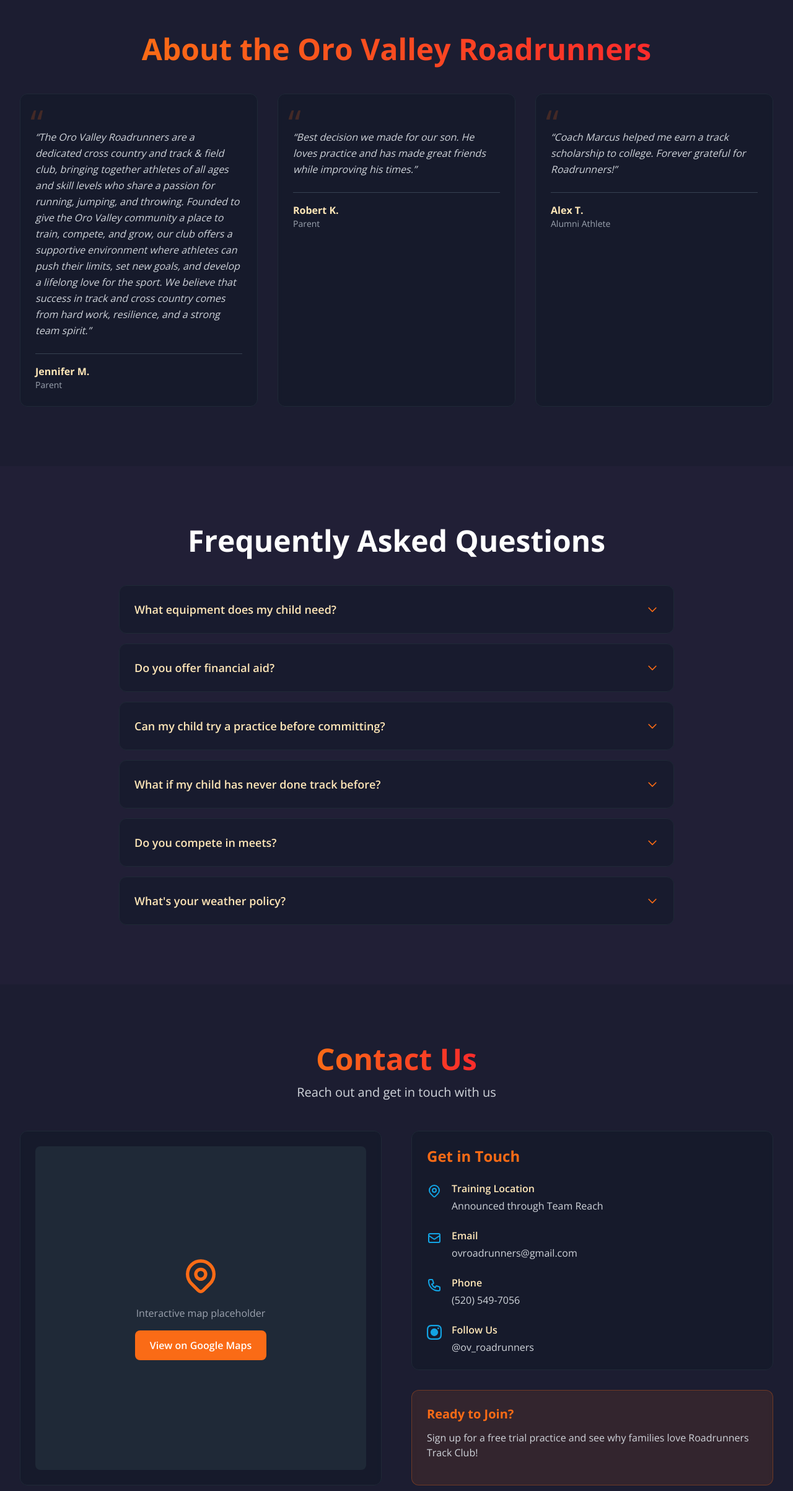
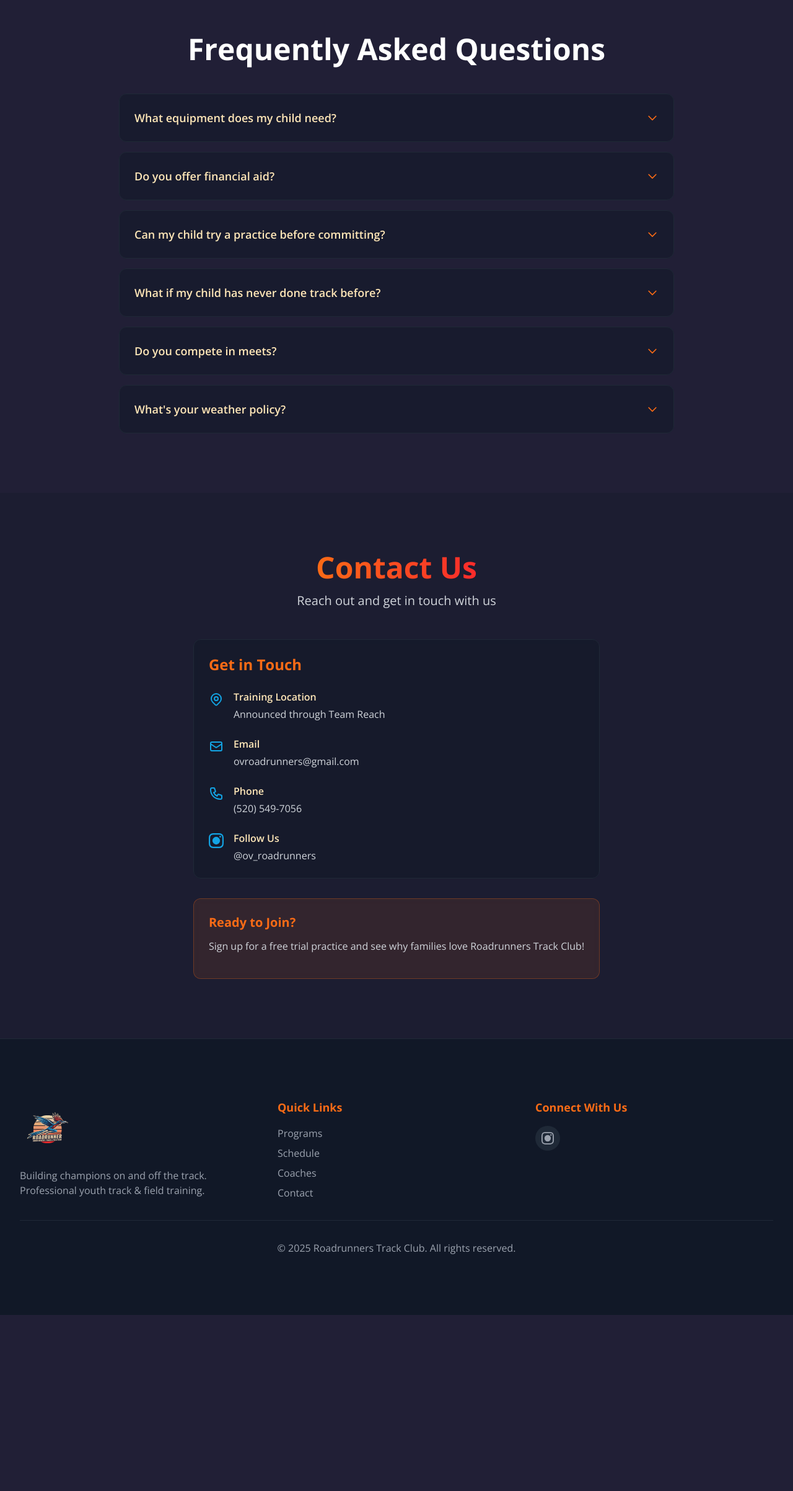
Before and after one commit to flores8/roadrunners, a Next.js app: page / in a window 1280 px wide. Shown: the part 8061-10466 px from the top of the page at 62% size. After the commit the page ends 10182 px from the top, so only its background shows below. Built offline with nearby package versions, Linux system fonts and the light colour scheme.

Commit message:
update contact us and remove testimonials section

```diff
--- a/app/page.tsx
+++ b/app/page.tsx
@@ -3,7 +3,7 @@ import Programs from '@/components/Programs'
 import WhatToExpect from '@/components/WhatToExpect'
 import Schedule from '@/components/Schedule'
 import Coaches from '@/components/Coaches'
-import Testimonials from '@/components/Testimonials'
+
 import FAQs from '@/components/FAQs'
 import Location from '@/components/Location'
 import Footer from '@/components/Footer'
@@ -16,7 +16,7 @@ export default function Home() {
       <WhatToExpect />
       <Schedule />
       <Coaches />
-      <Testimonials />
+
       <FAQs />
       <Location />
       <Footer />
--- a/components/FAQs.tsx
+++ b/components/FAQs.tsx
@@ -34,9 +34,8 @@ export default function FAQs() {
                     {faq.question}
                   </h3>
                   <svg
-                    className={`w-5 h-5 text-accent-orange transform transition-transform ${
-                      openIndex === index ? 'rotate-180' : ''
-                    }`}
+                    className={`w-5 h-5 text-accent-orange transform transition-transform ${openIndex === index ? 'rotate-180' : ''
+                      }`}
                     fill="none"
                     strokeLinecap="round"
                     strokeLinejoin="round"
@@ -51,25 +50,12 @@ export default function FAQs() {
 
               <div
                 id={`faq-answer-${index}`}
-                className={`overflow-hidden transition-all duration-300 ${
-                  openIndex === index ? 'max-h-96 mt-4' : 'max-h-0'
-                }`}
+                className={`overflow-hidden transition-all duration-300 ${openIndex === index ? 'max-h-96 mt-4' : 'max-h-0'
+                  }`}
               >
                 <p className="text-gray-300 leading-relaxed">
                   {faq.answer}
-                  {faq.link && (
-                    <>
-                      {' '}
-                      <a
-                        href={faq.link}
-                        target="_blank"
-                        rel="noopener noreferrer"
-                        className="text-accent-blue hover:text-blue-400 underline font-semibold"
-                      >
-                        {faq.linkText}
-                      </a>
-                    </>
-                  )}
+
                 </p>
               </div>
             </div>
--- a/components/Location.tsx
+++ b/components/Location.tsx
@@ -13,49 +13,10 @@ export default function Location() {
           <p className="text-xl text-gray-300">{location.subtitle}</p>
         </div>
 
-        <div className="grid grid-cols-1 lg:grid-cols-2 gap-12">
-          {/* Map placeholder */}
-          <div className="card h-96 lg:h-auto min-h-[400px]">
-            <div className="w-full h-full bg-gray-800 rounded-lg flex items-center justify-center">
-              <div className="text-center">
-                <svg
-                  className="w-16 h-16 text-accent-orange mx-auto mb-4"
-                  fill="none"
-                  strokeLinecap="round"
-                  strokeLinejoin="round"
-                  strokeWidth="2"
-                  viewBox="0 0 24 24"
-                  stroke="currentColor"
-                >
-                  <path d="M17.657 16.657L13.414 20.9a1.998 1.998 0 01-2.827 0l-4.244-4.243a8 8 0 1111.314 0z" />
-                  <path d="M15 11a3 3 0 11-6 0 3 3 0 016 0z" />
-                </svg>
-                <p className="text-gray-400 mb-4">Interactive map placeholder</p>
-                <a
-                  href={location.mapLink}
-                  target="_blank"
-                  rel="noopener noreferrer"
-                  className="btn-primary inline-block"
-                >
-                  View on Google Maps
-                </a>
-              </div>
-              {/* Replace with actual map embed:
-              <iframe
-                src="YOUR_GOOGLE_MAPS_EMBED_URL"
-                width="100%"
-                height="100%"
-                style={{ border: 0 }}
-                allowFullScreen
-                loading="lazy"
-                referrerPolicy="no-referrer-when-downgrade"
-              />
-              */}
-            </div>
-          </div>
+        <div className="grid grid-cols-1">
 
           {/* Contact Information */}
-          <div className="space-y-8">
+          <div className="space-y-8 max-w-2xl mx-auto">
             <div className="card">
               <h3 className="text-2xl font-bold text-accent-orange mb-6">Get in Touch</h3>
 
--- a/components/Testimonials.tsx
+++ /dev/null
@@ -1,36 +0,0 @@
-import { siteContent } from '@/lib/content'
-
-export default function Testimonials() {
-  const { testimonials } = siteContent
-
-  return (
-    <section className="section-padding bg-gray-900/30">
-      <div className="container-max">
-        <div className="text-center mb-12">
-          <h2 className="text-4xl md:text-5xl font-bold">
-            <span className="gradient-text">{testimonials.title}</span>
-          </h2>
-        </div>
-
-        <div className="grid grid-cols-1 md:grid-cols-3 gap-8">
-          {testimonials.list.map((testimonial, index) => (
-            <div key={index} className="card relative">
-              <div className="absolute top-4 left-4 text-6xl text-accent-orange/20">
-                &ldquo;
-              </div>
-              <div className="relative z-10 pt-8">
-                <p className="text-gray-300 italic mb-6 leading-relaxed">
-                  &ldquo;{testimonial.quote}&rdquo;
-                </p>
-                <div className="border-t border-gray-700 pt-4">
-                  <p className="font-bold text-light-yellow">{testimonial.author}</p>
-                  <p className="text-sm text-gray-400">{testimonial.role}</p>
-                </div>
-              </div>
-            </div>
-          ))}
-        </div>
-      </div>
-    </section>
-  )
-}
--- a/lib/content.ts
+++ b/lib/content.ts
@@ -392,27 +392,7 @@ export const siteContent = {
     ],
   },
 
-  // Testimonials Section
-  testimonials: {
-    title: "About the Oro Valley Roadrunners",
-    list: [
-      {
-        quote: "The Oro Valley Roadrunners are a dedicated cross country and track & field club, bringing together athletes of all ages and skill levels who share a passion for running, jumping, and throwing. Founded to give the Oro Valley community a place to train, compete, and grow, our club offers a supportive environment where athletes can push their limits, set new goals, and develop a lifelong love for the sport. We believe that success in track and cross country comes from hard work, resilience, and a strong team spirit.",
-        author: "Jennifer M.",
-        role: "Parent",
-      },
-      {
-        quote: "Best decision we made for our son. He loves practice and has made great friends while improving his times.",
-        author: "Robert K.",
-        role: "Parent",
-      },
-      {
-        quote: "Coach Marcus helped me earn a track scholarship to college. Forever grateful for Roadrunners!",
-        author: "Alex T.",
-        role: "Alumni Athlete",
-      },
-    ],
-  },
+
 
   // FAQs Section
   faqs: {
@@ -450,11 +430,10 @@ export const siteContent = {
     title: "Contact Us",
     subtitle: "Reach out and get in touch with us",
     address: "Announced through Team Reach",
-    mapLink: "https://maps.google.com/?q=City+Track+Stadium", // Replace with actual Google Maps link
-    email: "ovroadrunners@gmail.com", // Replace with actual email
-    phone: "(520) 549-7056", // put Leslie's phone number in here // Replace with actual phone
-    instagram: "@ov_roadrunners", // Replace with actual Instagram handle
-    instagramLink: "https://instagram.com/ov_roadrunners", // Replace with actual link
+    email: "ovroadrunners@gmail.com",
+    phone: "(520) 549-7056",
+    instagram: "@ov_roadrunners",
+    instagramLink: "https://instagram.com/ov_roadrunners",
   },
 
   // Footer Section
```
